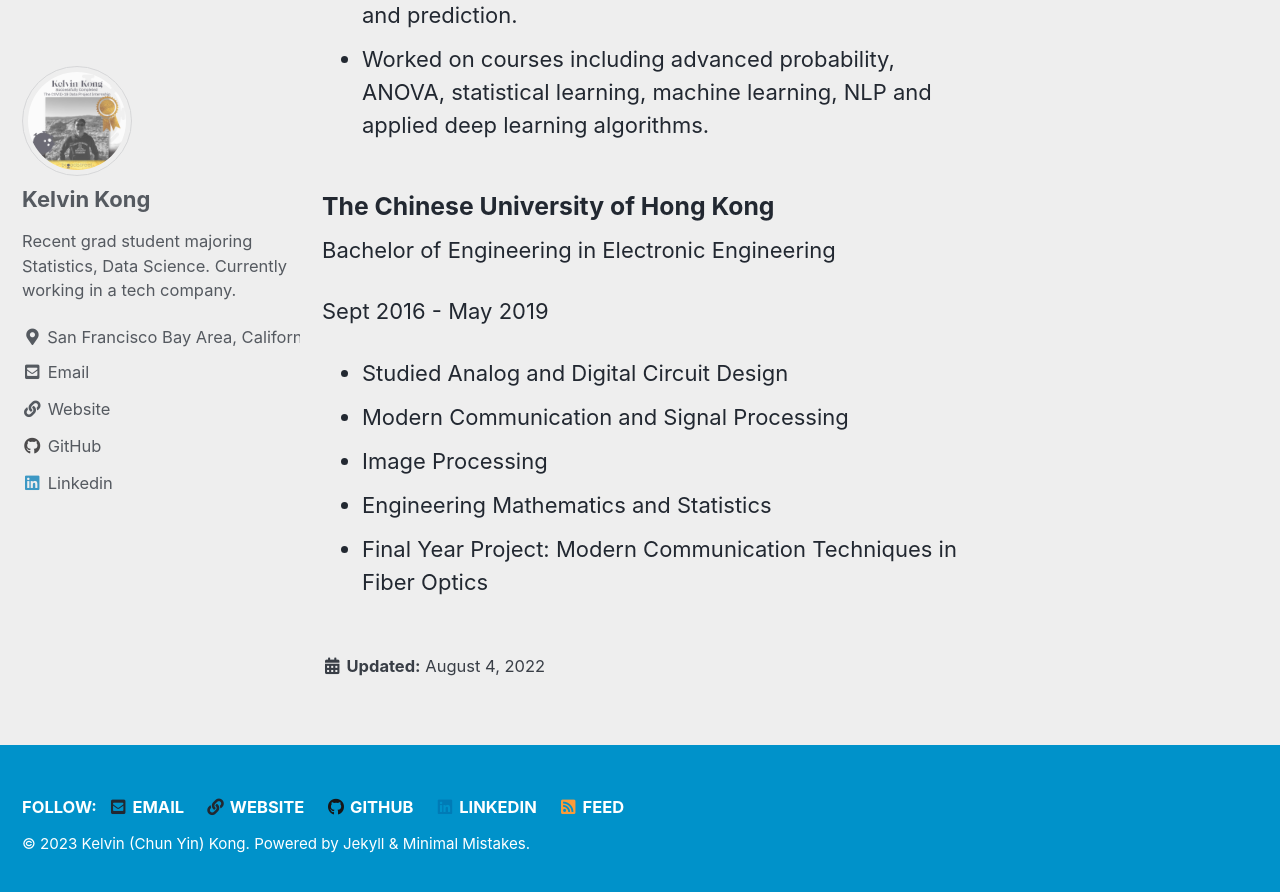
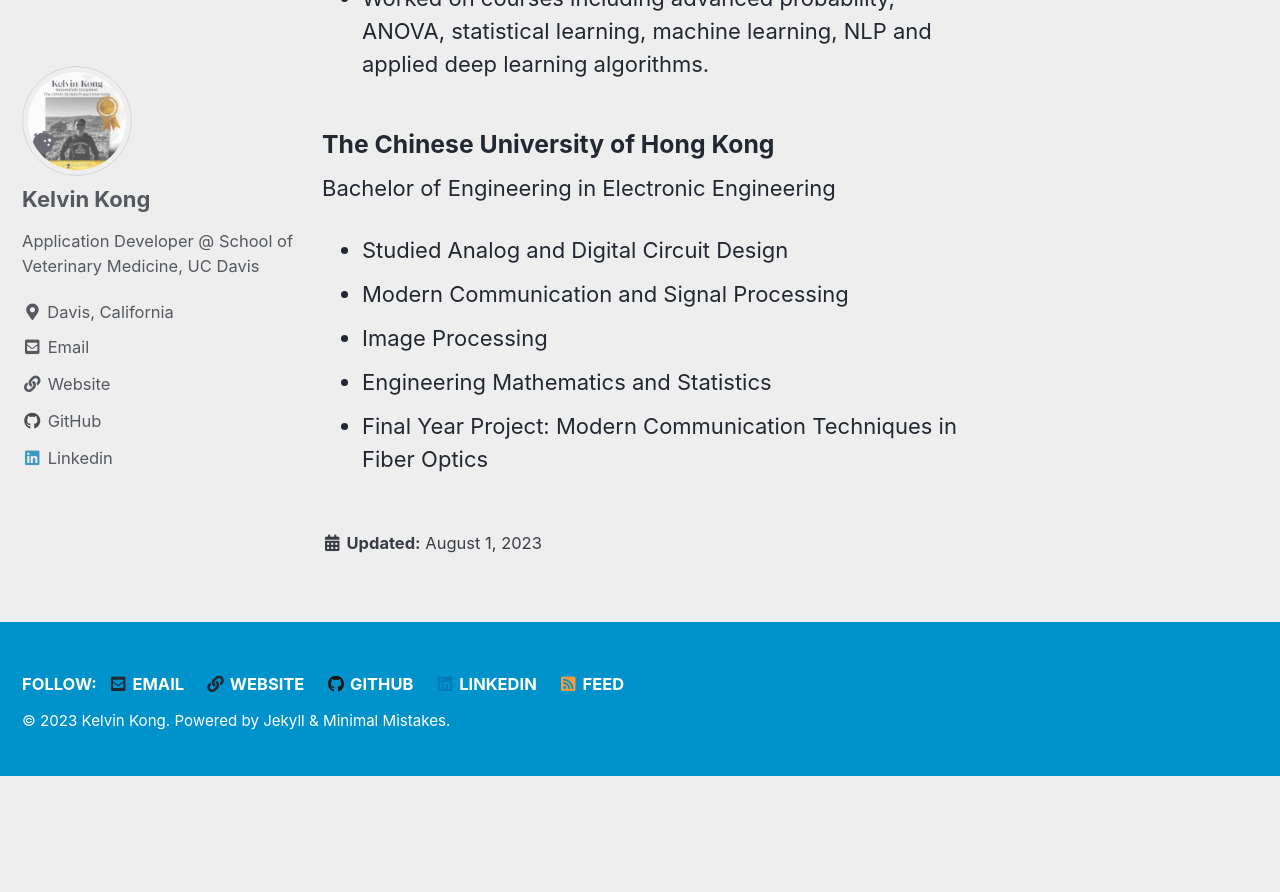
Before and after one commit to kelvin-cykong/kelvin-cykong.github.io, a Jekyll site: the page built from pages/education.md, in a window 1280 px wide and 900 px high, scrolled down 653 px. Shown: the top 892 px of the window. Built offline with Jekyll 4.4.1, drawn with Linux system fonts in a browser that asks for light colours; cached includes are drawn as plain includes; comment, search, counter and statistics services are not loaded; after the commit the page ends 1429 px from its top, so only the background shows below that.

Commit message:
Update Personal Info

```diff
--- a/_config.yml
+++ b/_config.yml
@@ -19,8 +19,8 @@ locale                   : "en-US"
 title                    : "Kelvin's Profile"
 title_separator          : "-"
 subtitle                 : # site tagline that appears below site title in masthead
-name                     : "Kelvin (Chun Yin) Kong"
-description              : "My project sharing site and profile."
+name                     : "Kelvin Kong"
+description              : "My Resume and Work Profile"
 url                      : "https://kelvin-cykong/github.io"
 baseurl                  : # the subpath of your site, e.g. "/blog"
 repository               : # GitHub username/repo-name e.g. "mmistakes/minimal-mistakes"
@@ -96,8 +96,8 @@ analytics:
 author:
   name             : "Kelvin Kong"
   avatar           : "img/logo.png"
-  bio              : "Recent grad student majoring Statistics, Data Science. Currently working in a tech company."
-  location         : "San Francisco Bay Area, California"
+  bio              : "Application Developer @ School of Veterinary Medicine, UC Davis"
+  location         : "Davis, California"
   links:
     - label: "Email"
       icon: "fas fa-fw fa-envelope-square"
--- a/pages/education.md
+++ b/pages/education.md
@@ -1,14 +1,12 @@
 ---
 permalink: /education/
 title: "My Education"
-last_modified_at: 2022-08-04
+last_modified_at: 2023-08-01
 toc: true
 ---
 
 ### California State University East Bay
 Master of Science in Statistics, Data Science Concentration
-
-Aug 2019 - May 2021
 
 - Graduated with GPA: 3.9
 - Python and R user
@@ -20,8 +18,6 @@ Aug 2019 - May 2021
 ### The Chinese University of Hong Kong
 Bachelor of Engineering in Electronic Engineering
 
-Sept 2016 - May 2019
-
 - Studied Analog and Digital Circuit Design
 - Modern Communication and Signal Processing
 - Image Processing
```
